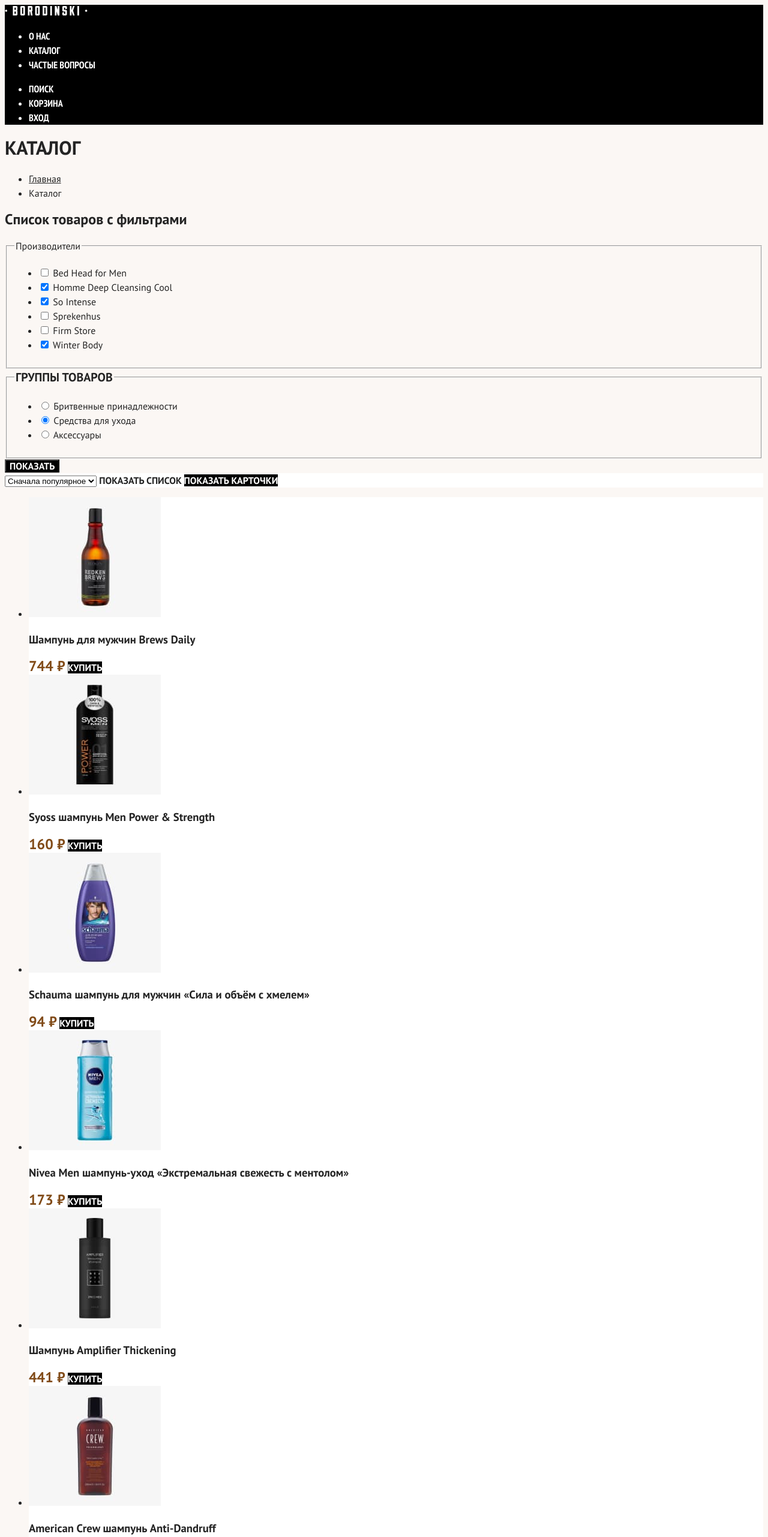
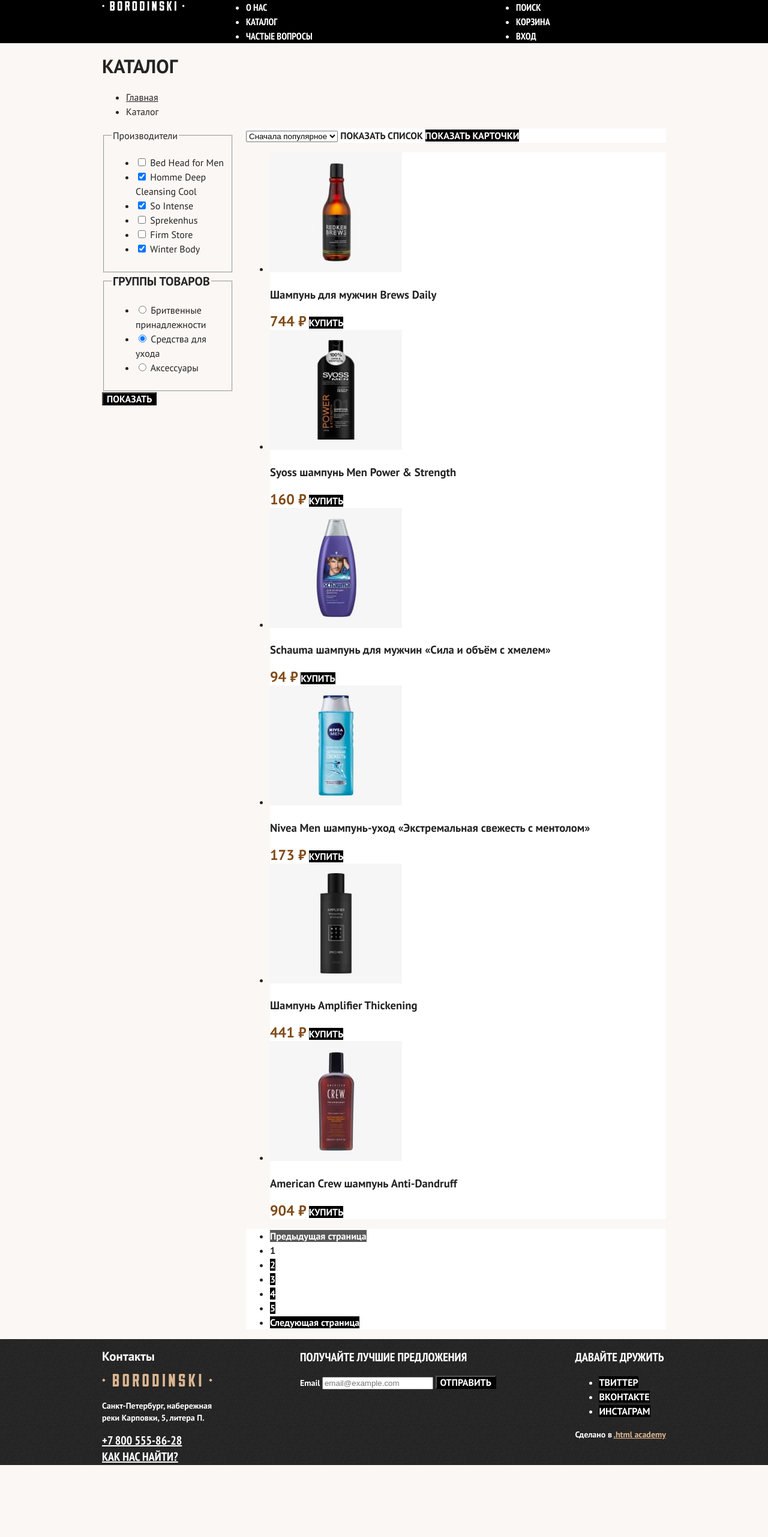
Before and after one commit to zarram89/web-html1-barbershop, a plain HTML site: page catalog.html in a window 1280 px wide. Shown: the top 2563 px of the page at 60% size. After the commit the page ends 2443 px from the top, so only its background shows below. Drawn offline with Linux system fonts and the light colour scheme.

Commit message:
feat: adds flex

```diff
--- a/catalog.html
+++ b/catalog.html
@@ -47,7 +47,8 @@
     </ul>
   </nav>
 </header>
-<main class="main-inner">
+<main class="main-container main-inner">
+  <div class="page-container">
     <header class="inner-header">
       <h1 class="inner-header-title">Каталог</h1>
       <ul class="breadcrumbs">
@@ -60,7 +61,7 @@
       </ul>
     </header>
     <section class="catalog-products">
-    <h2 class="visually-hidden">Список товаров с фильтрами</h2>
+      <h2 class="visually-hidden" hidden="">Список товаров с фильтрами</h2>
       <form class="catalog-filter" action="https://echo.htmlacademy.ru/" method="get">
         <fieldset class="catalog-filter-group">
           <legend>Производители</legend>
@@ -137,6 +138,7 @@
         </fieldset>
         <button class="button" type="submit">Показать</button>
       </form>
+      <div class="catalog-right-column">
         <div class="sorting-container">
           <select class="select-control" aria-label="Сортировка">
             <option value="popular">Сначала популярное</option>
@@ -227,9 +229,12 @@
             </a>
           </li>
         </ul>
+      </div>
     </section>
+  </div>
 </main>
 <footer class="page-footer">
+  <div class="page-footer-container">
     <section class="footer-contacts">
       <h2 class="visually-hidden">Контакты</h2>
       <img class="footer-contacts-logo" src="images/logo-footer.svg" width="184" height="22"
@@ -272,6 +277,7 @@
       </ul>
       <p class="about-text">Сделано в <a class="htmlacademy-link" href="https://htmlacademy.ru/">.html academy</a></p>
     </section>
+  </div>
 </footer>
 </body>
 </html>
--- a/styles/styles.css
+++ b/styles/styles.css
@@ -25,7 +25,15 @@
 }
 
 /* Common */
+html {
+  height: 100%;
+}
+
 body {
+  display: flex;
+  flex-direction: column;
+  min-height: 100%;
+  margin: 0;
   font-family: "PT Sans", sans-serif;
   font-size: 16px;
   line-height: 24px;
@@ -58,6 +66,24 @@
   background-color: #000000;
 }
 
+.navigation {
+  display: flex;
+  justify-content: space-between;
+  width: 940px;
+  margin: 0 auto;
+}
+
+.navigation-list {
+  width: 430px;
+  margin: 0;
+  padding: 0;
+}
+
+.navigation-user {
+  max-width: 250px;
+  margin-left: auto;
+}
+
 .navigation-link {
   font-family: "PT Sans Narrow", sans-serif;
   line-height: 22px;
@@ -69,6 +95,15 @@
   text-transform: uppercase;
 }
 
+.navigation-logo {
+  width: 140px;
+  margin-right: 100px;
+}
+
+.main-container {
+  flex-grow: 1;
+}
+
 .main-index {
   color: #ffffff;
   background-color: #000000;
@@ -77,10 +112,30 @@
   background-repeat: no-repeat;
 }
 
+.page-container {
+  width: 940px;
+  margin: 0 auto;
+}
+
+.logo {
+  display: block;
+  margin: 0 auto;
+}
+
 /* Advantages */
 /* List */
 .advantages-list {
+  display: flex;
+  justify-content: space-between;
+  margin: 0;
+  padding: 0;
   text-align: center;
+  color: #ffffff;
+}
+
+/* Item */
+.advantages-item {
+  width: 277px;
 }
 
 /* Title */
@@ -93,6 +148,9 @@
 
 /* Index columns */
 .index-columns {
+  display: flex;
+  justify-content: space-between;
+  padding: 0 40px;
   color: #242424;
   background-color: #fbf7f4;
   background-image: url("../images/bg-noisy.png");
@@ -100,6 +158,7 @@
 
 /* Services */
 .services {
+  width: 390px;
   text-transform: uppercase;
 }
 
@@ -122,6 +181,10 @@
 }
 
 /* Gallery */
+.gallery {
+  width: 390px;
+}
+
 /* Title */
 .gallery-title {
   font-size: 32px;
@@ -132,6 +195,7 @@
 
 /* Contacts */
 .contacts {
+  width: 350px;
   font-weight: 700;
 }
 
@@ -165,6 +229,10 @@
 }
 
 /* Appointment */
+.appointment {
+  width: 430px;
+}
+
 /* Title */
 .appointment-title {
   font-size: 32px;
@@ -195,6 +263,12 @@
   background-repeat: repeat;
 }
 
+.page-footer-container {
+  display: flex;
+  width: 940px;
+  margin: 0 auto;
+}
+
 .page-footer a {
   color: #ffffff;
 }
@@ -211,6 +285,11 @@
   font-weight: 700;
   color: #ffffff;
   text-transform: uppercase;
+}
+
+.footer-contacts {
+  width: 200px;
+  margin-right: 130px;
 }
 
 .footer-contacts-address {
@@ -243,6 +322,11 @@
   text-transform: uppercase;
 }
 
+.footer-social {
+  margin-left: auto;
+  max-width: 190px;
+}
+
 /* Inner Page */
 .inner-header-title {
   font-size: 32px;
@@ -260,7 +344,21 @@
   color: inherit;
 }
 
+/* Catalog */
+.catalog-products {
+  display: flex;
+}
+
 /* Filter */
+.catalog-filter {
+  width: 220px;
+  margin-right: 20px;
+}
+
+.catalog-right-column {
+  width: 700px;
+}
+
 /* Title */
 .catalog-filter-title {
   font-size: 20px;
```
Also changed, not shown: index.html (+9 -3 lines). Lines whose indentation alone changed are shown as unchanged.
